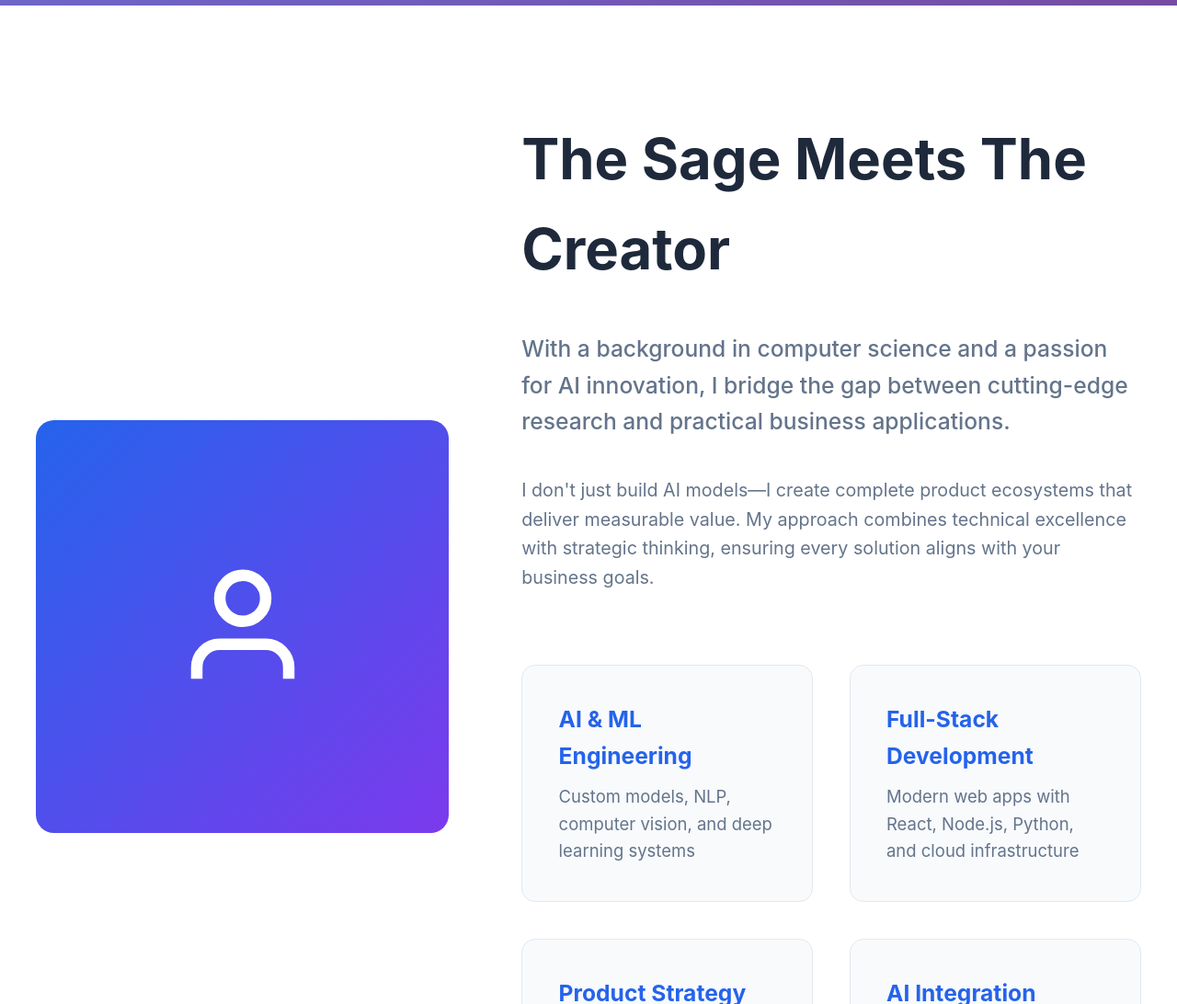
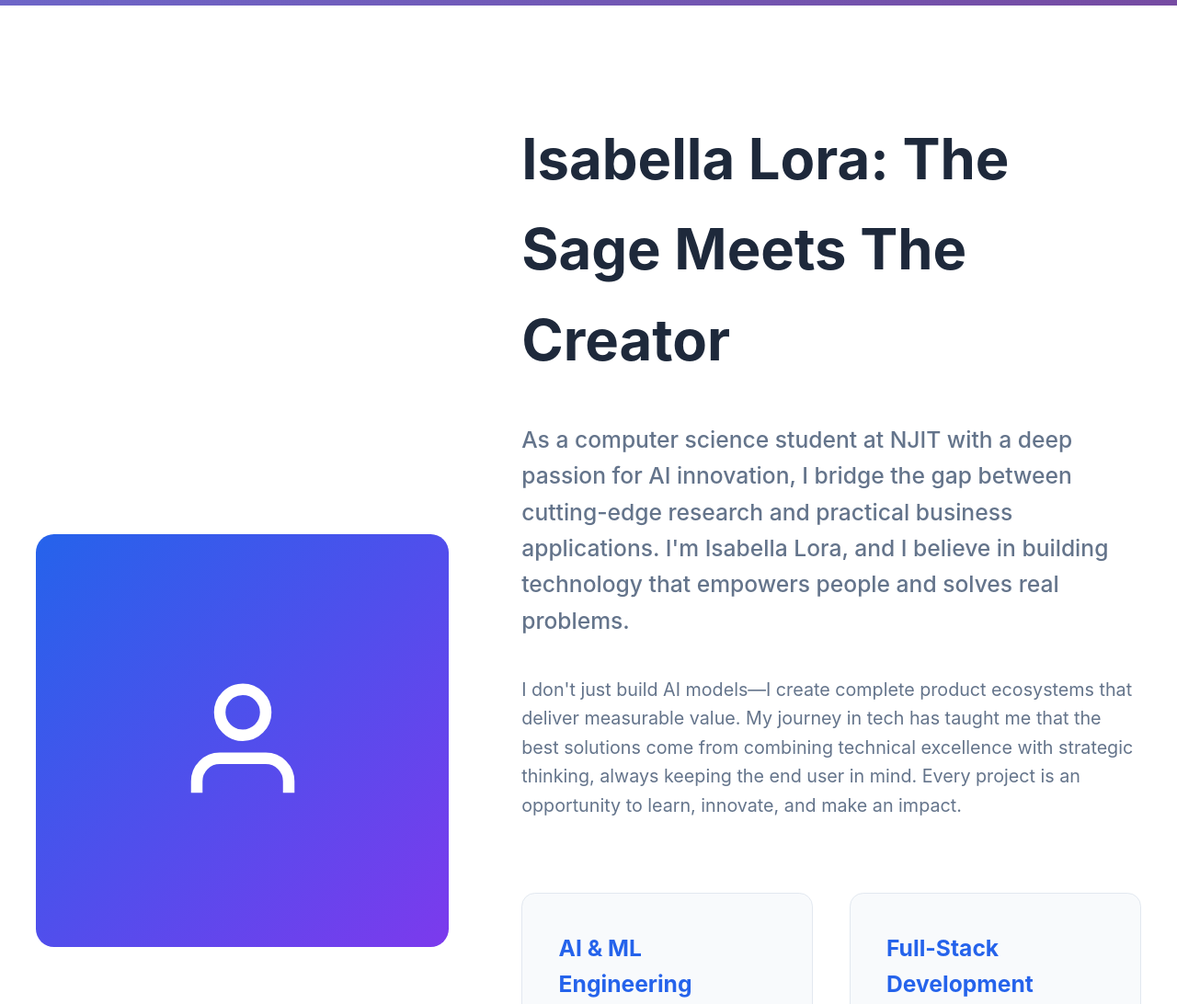
Before and after one commit to ial23-blip/117_final_fall_2025, a website: page docs/portfolio/index.html in a window 1280 px wide. Shown: the part 1220-2312 px from the top of the page at 92% size. Drawn offline with Linux system fonts and the light colour scheme; a script that the page names is missing.

Commit message:
Personalize 'The Sage Meets The Creator' section
- Add Isabella Lora name to heading
- Include NJIT background
- Personal voice and perspective
- Emphasize learning and user-focused approach
- More authentic and relatable tone

```diff
--- a/docs/portfolio/index.html
+++ b/docs/portfolio/index.html
@@ -58,9 +58,9 @@
                     </div>
                 </div>
                 <div class="about-content">
-                    <h2>The Sage Meets The Creator</h2>
-                    <p class="lead">With a background in computer science and a passion for AI innovation, I bridge the gap between cutting-edge research and practical business applications.</p>
-                    <p>I don't just build AI models—I create complete product ecosystems that deliver measurable value. My approach combines technical excellence with strategic thinking, ensuring every solution aligns with your business goals.</p>
+                    <h2>Isabella Lora: The Sage Meets The Creator</h2>
+                    <p class="lead">As a computer science student at NJIT with a deep passion for AI innovation, I bridge the gap between cutting-edge research and practical business applications. I'm Isabella Lora, and I believe in building technology that empowers people and solves real problems.</p>
+                    <p>I don't just build AI models—I create complete product ecosystems that deliver measurable value. My journey in tech has taught me that the best solutions come from combining technical excellence with strategic thinking, always keeping the end user in mind. Every project is an opportunity to learn, innovate, and make an impact.</p>
 
                     <div class="expertise-grid">
                         <div class="expertise-item">
```
